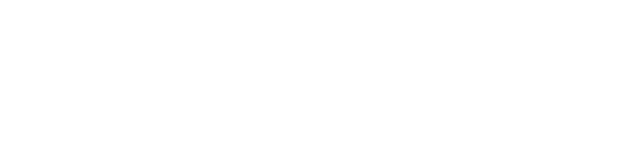
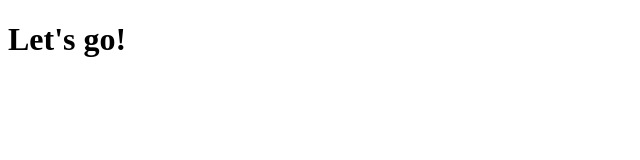
Before and after one commit to Suvar-jun/js_lessons, a plain HTML site: page index.html in a window 1280 px wide. Shown: the whole page, without its empty margins (0-640 px from the left). Drawn offline with Linux system fonts and the light colour scheme.

Commit message:
"ready check commit"

```diff
--- a/index.html
+++ b/index.html
@@ -5,6 +5,6 @@
     </head>
 
     <body>
-
+        <script src="./script.js"></script>
     </body>
 </html>
--- a/script.js
+++ b/script.js
@@ -0,0 +1,3 @@
+let h1 = document.createElement('h1');
+h1.textContent = "Let's go!";
+document.body.prepend(h1);
```
